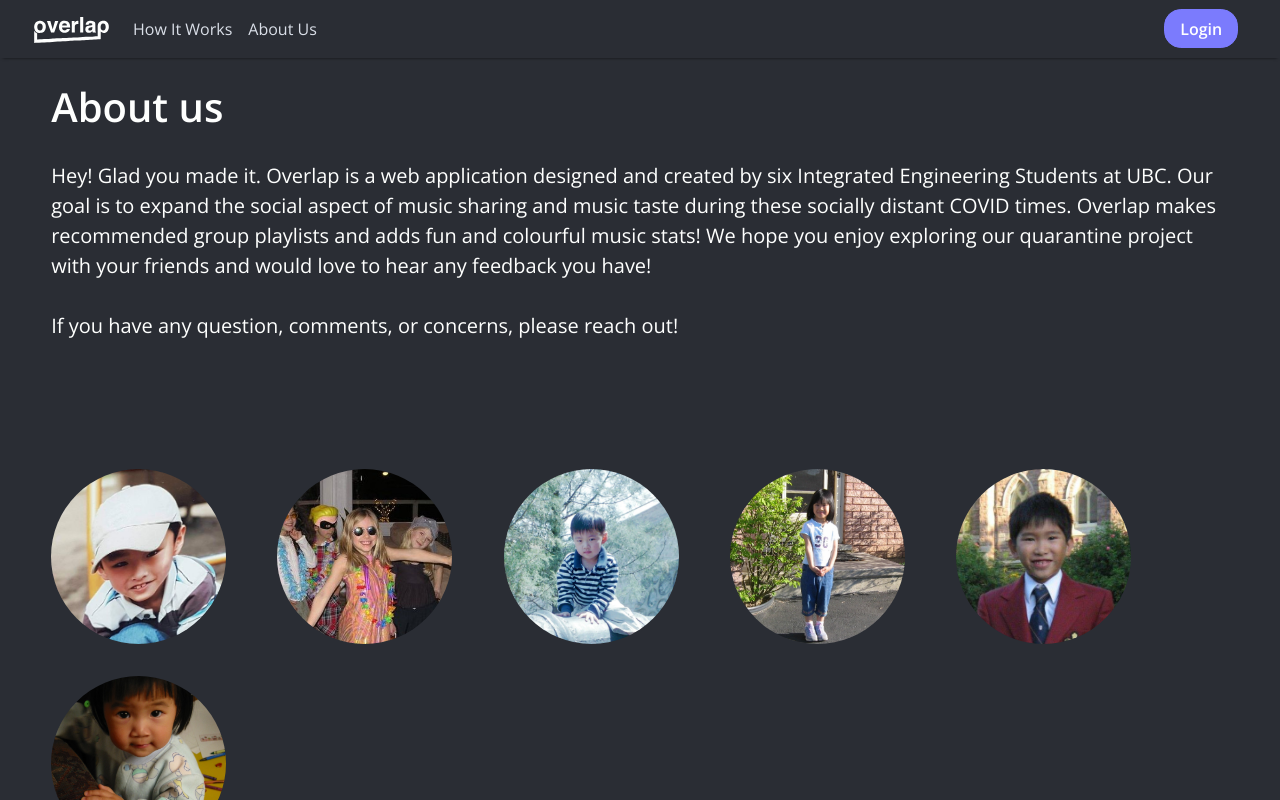
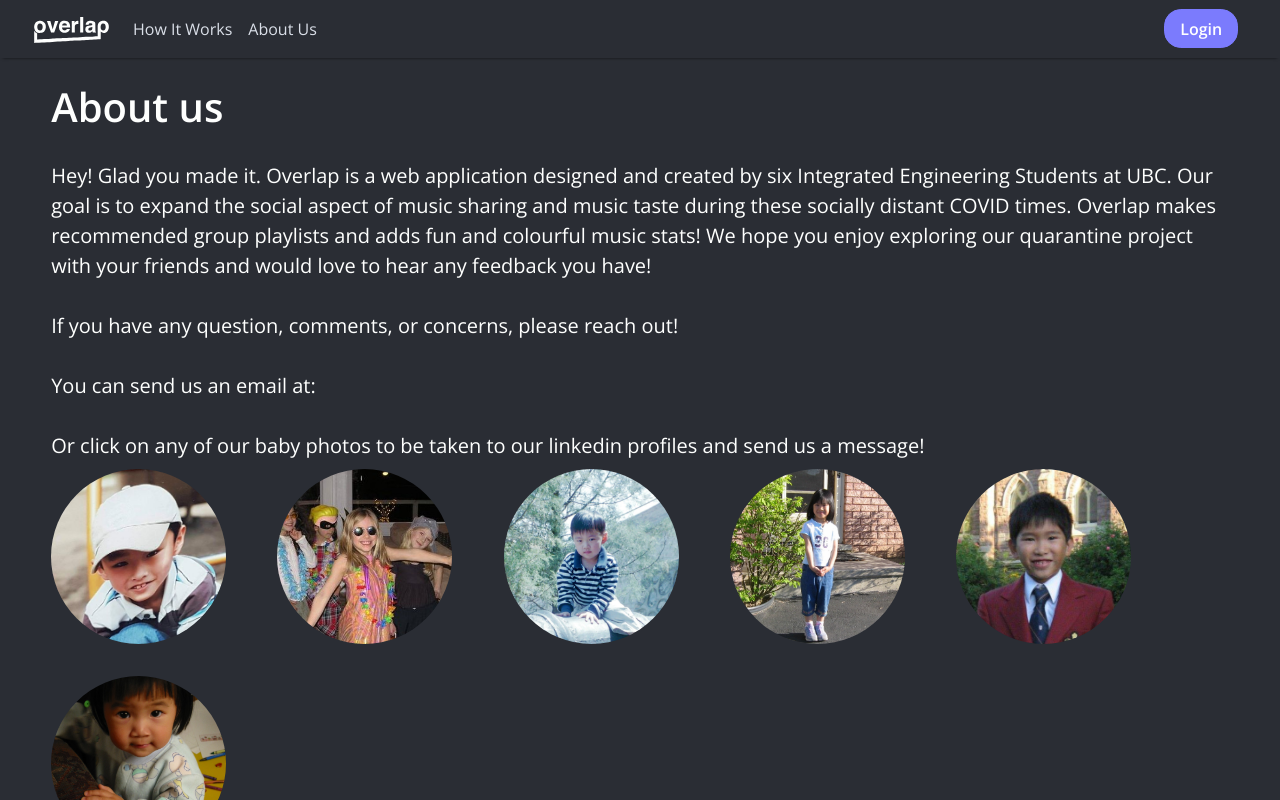
Before and after one commit to IGEN330-Overlap/Overlap, a React (Create React App) app in the folder frontend/: page /about in a window 1280 px wide. Built offline with nearby package versions, Linux system fonts and the light colour scheme.

Commit message:
about us blurb edits

```diff
--- a/frontend/src/AboutUs/TextBlurb/TextBlurb.js
+++ b/frontend/src/AboutUs/TextBlurb/TextBlurb.js
@@ -14,6 +14,8 @@ const Blurb = (props) => {
         our quarantine project with your friends and would love to hear any feedback you have!
         </p>
         <p className='sub-text'>If you have any question, comments, or concerns, please reach out!</p>
+        <p className='sub-text'>You can send us an email at: </p>
+        <p className='sub-text'>Or click on any of our baby photos to be taken to our linkedin profiles and send us a message!</p>
     </div>
     )
 }
```
